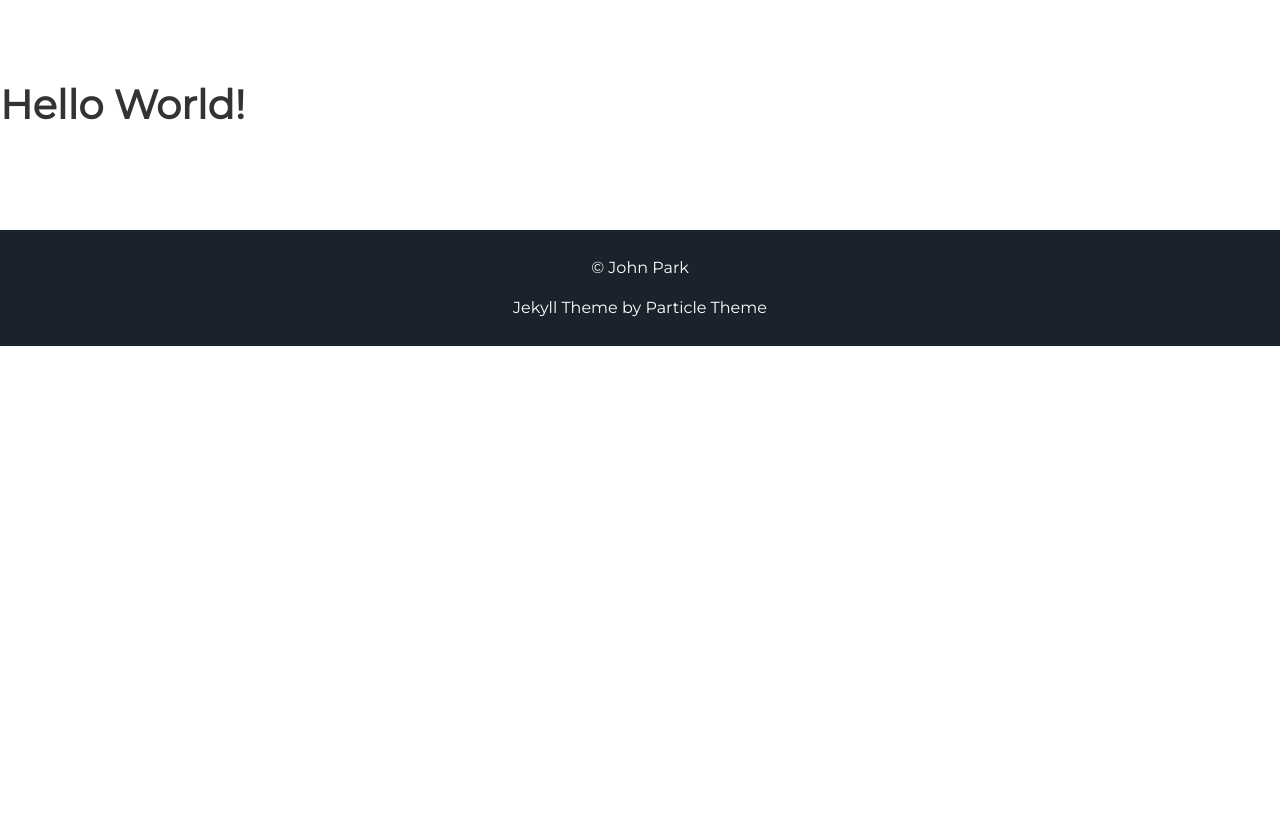
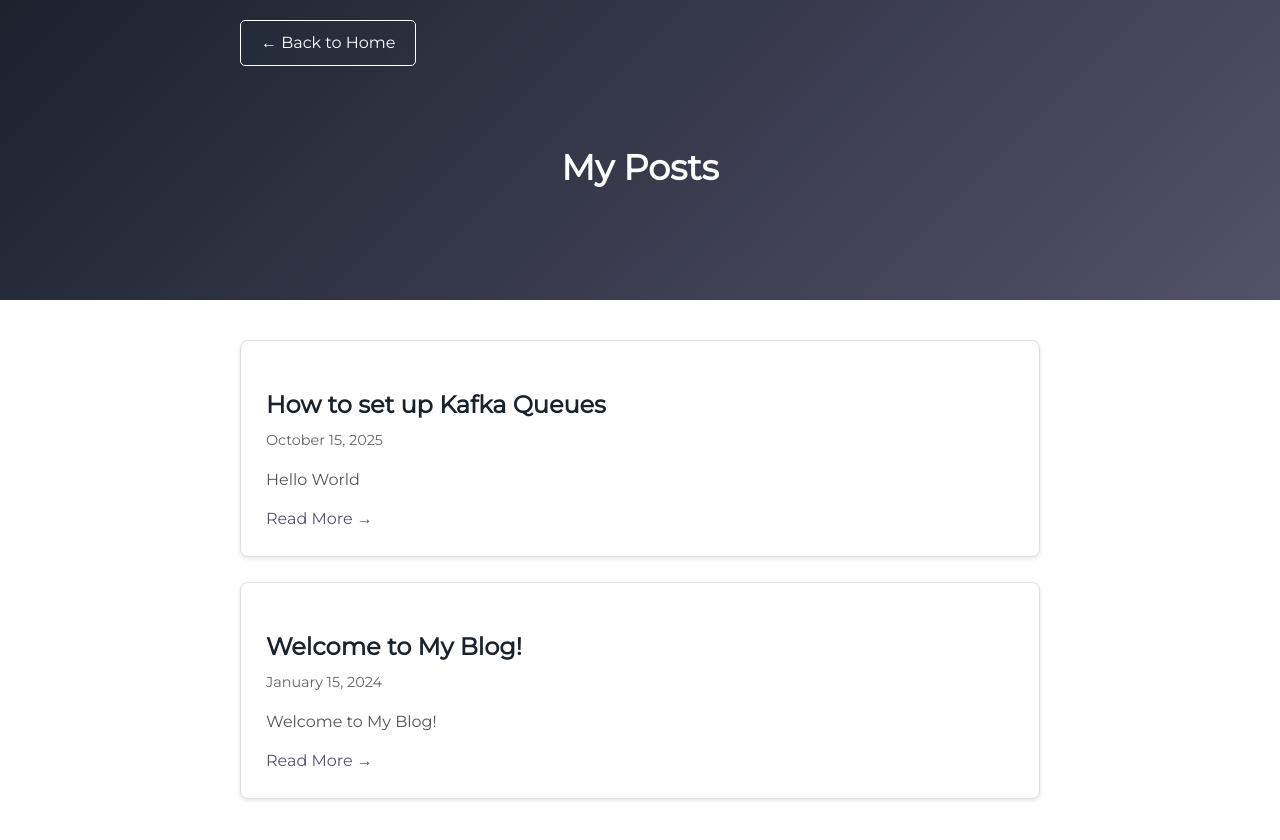
Before and after one commit to JohnPHK/JohnPHK, a Jekyll site: the page built from blog/index.html, in a window 1280 px wide. Shown: the top 840 px of the page. Built offline with Jekyll 4.4.1, drawn with Linux system fonts in a browser that asks for light colours; nearby versions of some CDN libraries.

Commit message:
set up template for my blog

```diff
--- a/_includes/blog_header.html
+++ b/_includes/blog_header.html
@@ -1,5 +1,4 @@
 <div>
     <div class="blog_header">
-        <h1> Hello World! </h1>
     </div>
 </div>
--- a/_layouts/blog.html
+++ b/_layouts/blog.html
@@ -6,5 +6,4 @@
   <body>
       {% include blog_header.html %}
         {{ content }}
-      {% include footer.html %}
   </body>
--- /dev/null
+++ b/_posts/2025-10-15-kafka-learning.md
@@ -0,0 +1,8 @@
+---
+layout: post
+title: "How to set up Kafka Queues"
+date: 2025-10-15
+categories: [general]
+tags: [welcome, blog, introduction]
+---
+# Hello World
--- a/assets/css/main.css
+++ b/assets/css/main.css
@@ -88,7 +88,8 @@ button,select{
     text-transform:none
 }
 [type=reset],[type=submit],button,html [type=button]{
-    -webkit-appearance:button
+    -webkit-appearance:button;
+    appearance:button
 }
 [type=button]::-moz-focus-inner,[type=reset]::-moz-focus-inner,[type=submit]::-moz-focus-inner,button::-moz-focus-inner{
     border-style:none;
@@ -122,6 +123,7 @@ textarea{
 }
 [type=search]{
     -webkit-appearance:textfield;
+    appearance:textfield;
     outline-offset:-2px
 }
 [type=search]::-webkit-search-cancel-button,[type=search]::-webkit-search-decoration{
@@ -278,29 +280,34 @@ summary{
 }
 .fa-rotate-90{
     -ms-filter:"progid:DXImageTransform.Microsoft.BasicImage(rotation=1)";
+    filter:progid:DXImageTransform.Microsoft.BasicImage(rotation=1);
     -webkit-transform:rotate(90deg);
     -ms-transform:rotate(90deg);
     transform:rotate(90deg)
 }
 .fa-rotate-180{
     -ms-filter:"progid:DXImageTransform.Microsoft.BasicImage(rotation=2)";
+    filter:progid:DXImageTransform.Microsoft.BasicImage(rotation=2);
     -webkit-transform:rotate(180deg);
     -ms-transform:rotate(180deg);
     transform:rotate(180deg)
 }
 .fa-rotate-270{
     -ms-filter:"progid:DXImageTransform.Microsoft.BasicImage(rotation=3)";
+    filter:progid:DXImageTransform.Microsoft.BasicImage(rotation=3);
     -webkit-transform:rotate(270deg);
     -ms-transform:rotate(270deg);
     transform:rotate(270deg)
 }
 .fa-flip-horizontal{
     -ms-filter:"progid:DXImageTransform.Microsoft.BasicImage(rotation=0, mirror=1)";
+    filter:progid:DXImageTransform.Microsoft.BasicImage(rotation=0, mirror=1);
     -webkit-transform:scale(-1,1);
     -ms-transform:scale(-1,1);
     transform:scale(-1,1)
 }
 .fa-flip-vertical{
+    filter:"progid:DXImageTransform.Microsoft.BasicImage(rotation=2, mirror=1)";
     -ms-filter:"progid:DXImageTransform.Microsoft.BasicImage(rotation=2, mirror=1)";
     -webkit-transform:scale(1,-1);
     -ms-transform:scale(1,-1);
@@ -2384,7 +2391,6 @@ summary{
 }
 [class*=" devicon-"],[class^=devicon-]{
     font-family:devicon;
-    speak:none;
     font-style:normal;
     font-weight:400;
     font-variant:normal;
@@ -3637,3 +3643,230 @@ sub,sup{
     margin:0;
     color:#fff
 }
+
+/* Blog Styles */
+.blog-content {
+    max-width: 800px;
+    margin: 0 auto;
+    padding: 40px 20px;
+    color: #333;
+}
+
+.blog-navigation {
+    margin-bottom: 30px;
+    text-align: left;
+}
+
+.back-to-home {
+    display: inline-block;
+    color: white;
+    text-decoration: none;
+    padding: 10px 20px;
+    border: 1px solid white;
+    border-radius: 5px;
+    font-weight: 500;
+    transition: all 0.3s ease;
+}
+
+.back-to-home:hover {
+    background: white;
+    color: #1a222c;
+}
+
+.blog-content h2 {
+    font-size: 2.5em;
+    margin-bottom: 30px;
+    text-align: center;
+    color: #1a222c;
+}
+
+.post-preview {
+    background: #fff;
+    border: 1px solid #e0e0e0;
+    border-radius: 8px;
+    padding: 25px;
+    margin-bottom: 25px;
+    box-shadow: 0 2px 4px rgba(0,0,0,0.1);
+    transition: box-shadow 0.3s ease;
+}
+
+.post-preview:hover {
+    box-shadow: 0 4px 8px rgba(0,0,0,0.15);
+}
+
+.post-preview h3 {
+    margin: 0 0 10px 0;
+    font-size: 1.5em;
+}
+
+.post-preview h3 a {
+    color: #1a222c;
+    text-decoration: none;
+    transition: color 0.3s ease;
+}
+
+.post-preview h3 a:hover {
+    color: #54516a;
+}
+
+.post-date {
+    color: #666;
+    font-size: 0.9em;
+    margin: 0 0 15px 0;
+}
+
+.post-excerpt {
+    color: #555;
+    line-height: 1.6;
+    margin: 0 0 15px 0;
+}
+
+.read-more {
+    color: #54516a;
+    text-decoration: none;
+    font-weight: 500;
+    transition: color 0.3s ease;
+}
+
+.read-more:hover {
+    color: #1a222c;
+}
+
+/* Blog Header Styles */
+.blog-header {
+    background: linear-gradient(135deg, #1a222c 0%, #54516a 100%);
+    color: white;
+    height: 300px;
+    display: flex;
+    flex-direction: column;
+    justify-content: center;
+    align-items: center;
+    text-align: center;
+    position: relative;
+}
+
+.blog-header .blog-navigation {
+    position: absolute;
+    top: 20px;
+    left: 50%;
+    transform: translateX(-50%);
+    width: 100%;
+    max-width: 800px;
+    padding: 0 20px;
+    text-align: left;
+}
+
+.blog-header h1 {
+    font-size: 2.2em;
+    margin: 0;
+    color: white;
+}
+
+.post-meta {
+    font-size: 1.1em;
+    margin: 0 0 20px 0;
+    opacity: 0.9;
+}
+
+.post-categories {
+    margin-left: 10px;
+}
+
+.back-to-blog {
+    display: inline-block;
+    color: white;
+    text-decoration: none;
+    padding: 10px 20px;
+    border: 1px solid white;
+    border-radius: 5px;
+    transition: all 0.3s ease;
+}
+
+.back-to-blog:hover {
+    background: white;
+    color: #1a222c;
+}
+
+/* Post Content Styles */
+.post-content {
+    max-width: 800px;
+    margin: 0 auto;
+    padding: 40px 20px;
+    line-height: 1.8;
+    color: #333;
+}
+
+.post-content h1,
+.post-content h2,
+.post-content h3,
+.post-content h4,
+.post-content h5,
+.post-content h6 {
+    color: #1a222c;
+    margin-top: 30px;
+    margin-bottom: 15px;
+}
+
+.post-content h1 {
+    font-size: 2.2em;
+}
+
+.post-content h2 {
+    font-size: 1.8em;
+}
+
+.post-content h3 {
+    font-size: 1.5em;
+}
+
+.post-content p {
+    margin-bottom: 20px;
+}
+
+.post-content ul,
+.post-content ol {
+    margin-bottom: 20px;
+    padding-left: 30px;
+}
+
+.post-content li {
+    margin-bottom: 8px;
+}
+
+.post-content code {
+    background: #f4f4f4;
+    padding: 2px 6px;
+    border-radius: 3px;
+    font-family: 'Courier New', monospace;
+    font-size: 0.9em;
+}
+
+.post-content pre {
+    background: #f4f4f4;
+    padding: 20px;
+    border-radius: 5px;
+    overflow-x: auto;
+    margin: 20px 0;
+}
+
+.post-content pre code {
+    background: none;
+    padding: 0;
+}
+
+.post-content blockquote {
+    border-left: 4px solid #54516a;
+    margin: 20px 0;
+    padding: 10px 20px;
+    background: #f9f9f9;
+    font-style: italic;
+}
+
+.post-content a {
+    color: #54516a;
+    text-decoration: none;
+}
+
+.post-content a:hover {
+    text-decoration: underline;
+}
--- a/blog/index.html
+++ b/blog/index.html
@@ -1,3 +1,26 @@
 ---
 layout: blog
 ---
+
+<div class="blog-header">
+  <div class="blog-navigation">
+    <a href="/" class="back-to-home">← Back to Home</a>
+  </div>
+  <h1>My Posts</h1>
+</div>
+
+<div class="blog-content">
+
+  {% for post in site.posts %}
+    <div class="post-preview">
+      <h3><a href="{{ post.url }}">{{ post.title }}</a></h3>
+      <p class="post-date">{{ post.date | date: "%B %d, %Y" }}</p>
+      <p class="post-excerpt">{{ post.excerpt | strip_html | truncatewords: 30 }}</p>
+      <a href="{{ post.url }}" class="read-more">Read More →</a>
+    </div>
+  {% endfor %}
+
+  {% if site.posts.size == 0 %}
+    <p>No posts yet. Check back soon!</p>
+  {% endif %}
+</div>
```
Also changed, not shown: _layouts/post.html (added, +24 -0 lines), _posts/2024-01-15-welcome-to-my-blog.md (added, +40 -0 lines), 6 other files.
